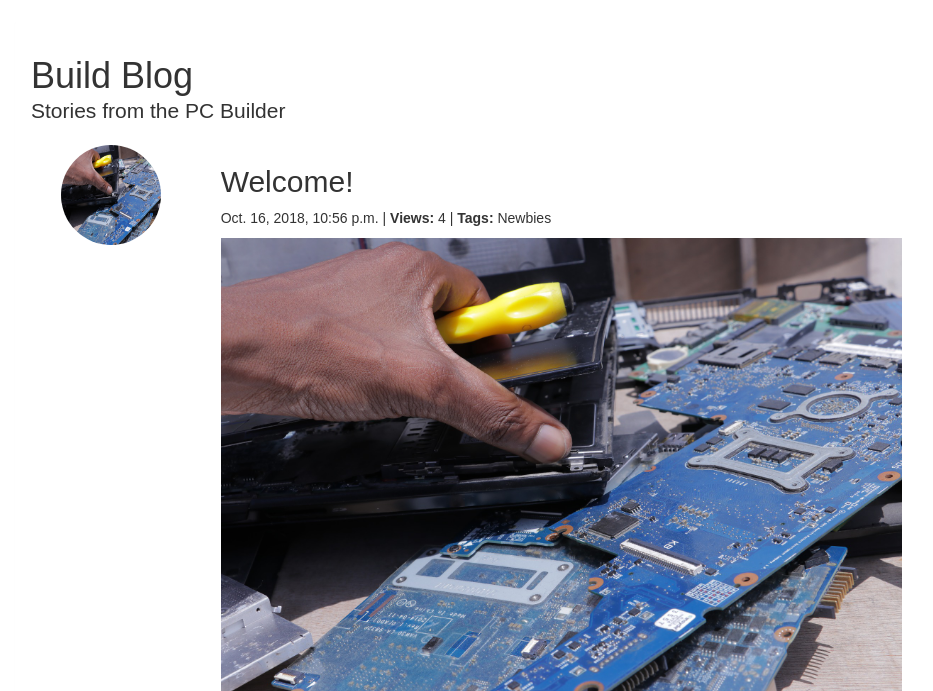
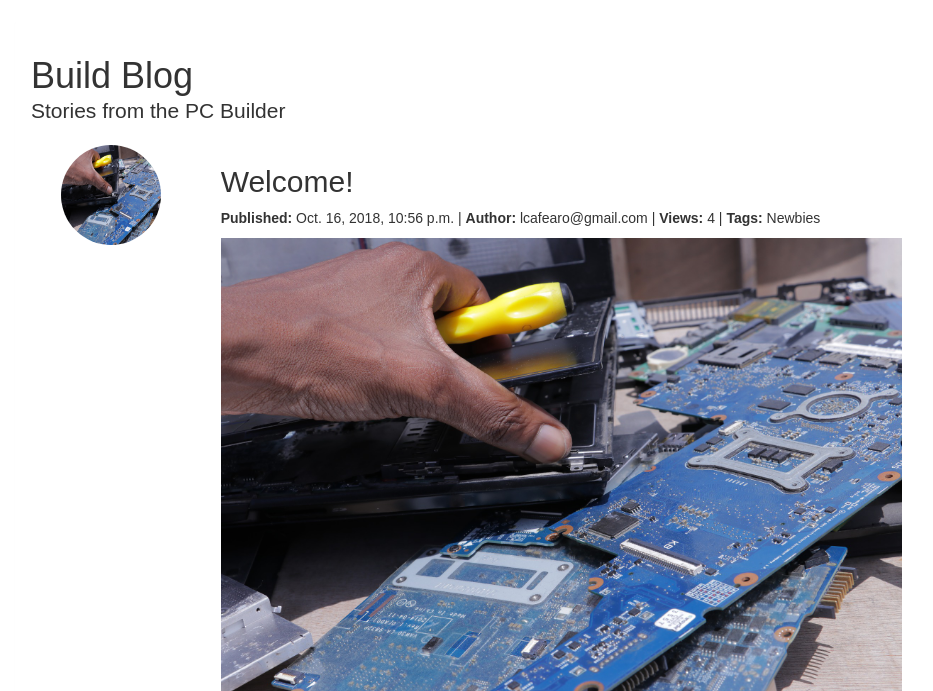
Before and after one commit to liam-cafearo/the_pc_hobbyist, a Django app: page /blog/1/ in a window 1280 px wide. Shown: the part 52-743 px from the top of the page, without its empty margins (55-988 px from the left). Run offline with Django 3.2, Linux system fonts and the light colour scheme; data comes from the database, SQL or seed files in the repository; both versions use the stored data as it was after the commit; some libraries are stand-ins or nearby versions.

Commit message:
added author display

```diff
--- a/blog/templates/blogposts.html
+++ b/blog/templates/blogposts.html
@@ -32,7 +32,7 @@
             <div class="col-xs-9">
                 <p>{{ post.content|truncatewords:30 }}</p>
                 <p><button class="btn btn-default" onclick="location.href={{ post.id }}">Read More</button></p>
-                <p>{{ post.published_date }} | <strong>Views:</strong> {{ post.views }} | <strong>Tags:</strong> {{
+                <p><strong>Published:</strong> {{ post.published_date }} | <strong>Author:</strong> {{ post.author }} | <strong>Views:</strong> {{ post.views }} | <strong>Tags:</strong> {{
                     post.tag }}</p>
             </div>
         </div>
--- a/blog/templates/postdetail.html
+++ b/blog/templates/postdetail.html
@@ -21,7 +21,7 @@
     </div>
     <div class="col-md-10 col-sm-9">
         <h2>{{ post.title }}</h2>
-        <p>{{ post.published_date }} | <strong>Views:</strong> {{ post.views }} | <strong>Tags:</strong> {{ post.tag }}</p>
+        <p><strong>Published:</strong> {{ post.published_date }} | <strong>Author:</strong> {{ post.author }} | <strong>Views:</strong> {{ post.views }} | <strong>Tags:</strong> {{ post.tag }}</p>
         <div class="row">
             <div class="col-xs-9">
                 {% if post.image %}
@@ -29,7 +29,7 @@
                 {% endif %}
                 <p>{{ post.content }}</p>
                 <button class="btn btn-default" onclick="location.href='/blog'">Back to blog</button>
-                {% if user.is_authenticated %}
+                {% if user.is_authenticated and post.author == user or user.is_staff %}
                 <button class="btn btn-default" onclick="location.href='{% url 'edit' post.id %}'">Edit Post</button>
                 {% endif %}
                 {% load disqus_tags %}
```
Also changed, not shown: db.sqlite3, 3 other files.
